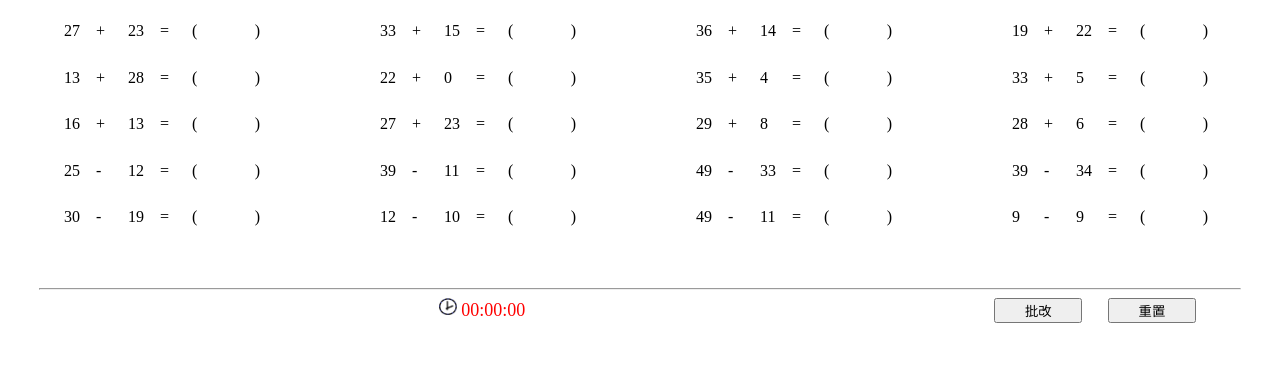
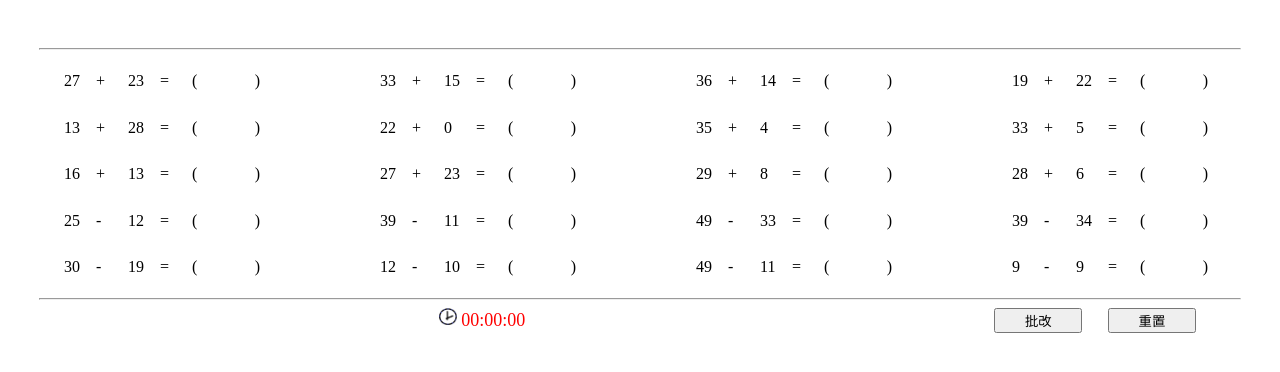
Before and after one commit to DorisRan/exercise-book, an Angular app: page / in a window 1280 px wide. Shown: the top 372 px of the page. Built offline with nearby package versions, Linux system fonts and the light colour scheme.

Commit message:
Update page style.

```diff
--- a/src/app/app.component.html
+++ b/src/app/app.component.html
@@ -1,4 +1,4 @@
 <!--The content below is only a placeholder and can be replaced.-->
+<hr style="width: 95%; margin-top: 3em;">
 <app-math-book></app-math-book>
-
 <router-outlet></router-outlet>
--- a/src/app/equation-panel/equation-panel.component.css
+++ b/src/app/equation-panel/equation-panel.component.css
@@ -1,5 +1,5 @@
 .equations {
-    margin: 0em 0 3em 3em;
+    margin: 0em 0 0em 3em;
     list-style-type: none;
     padding: 0;
     width: 15em;
```
